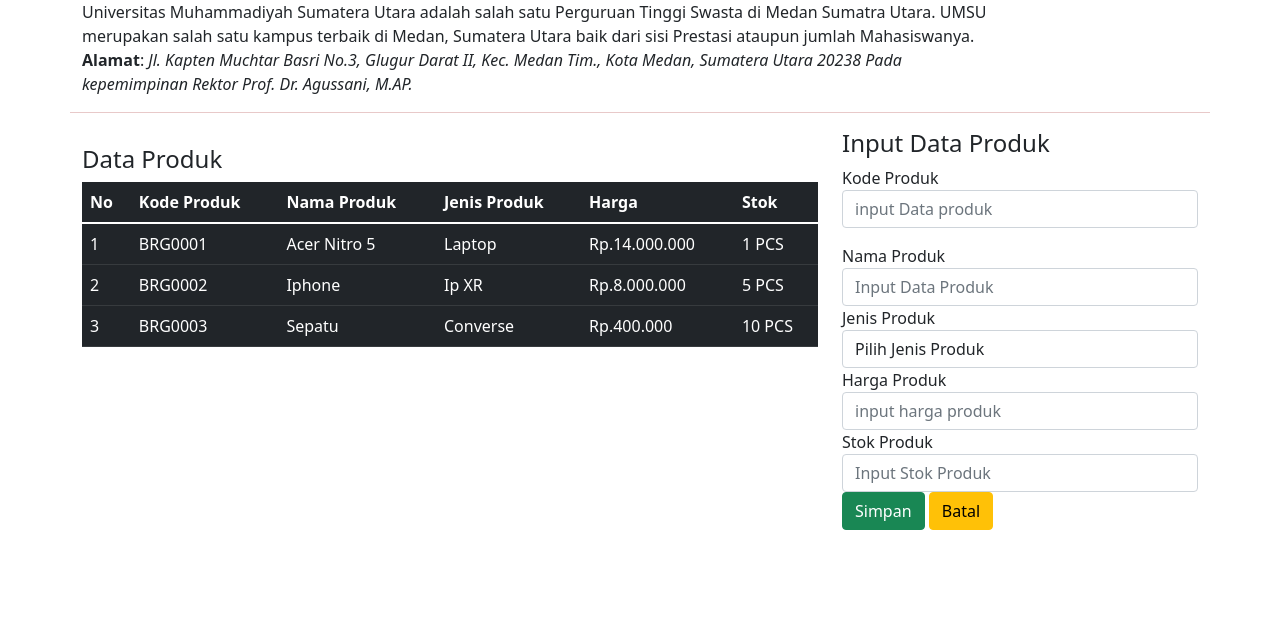
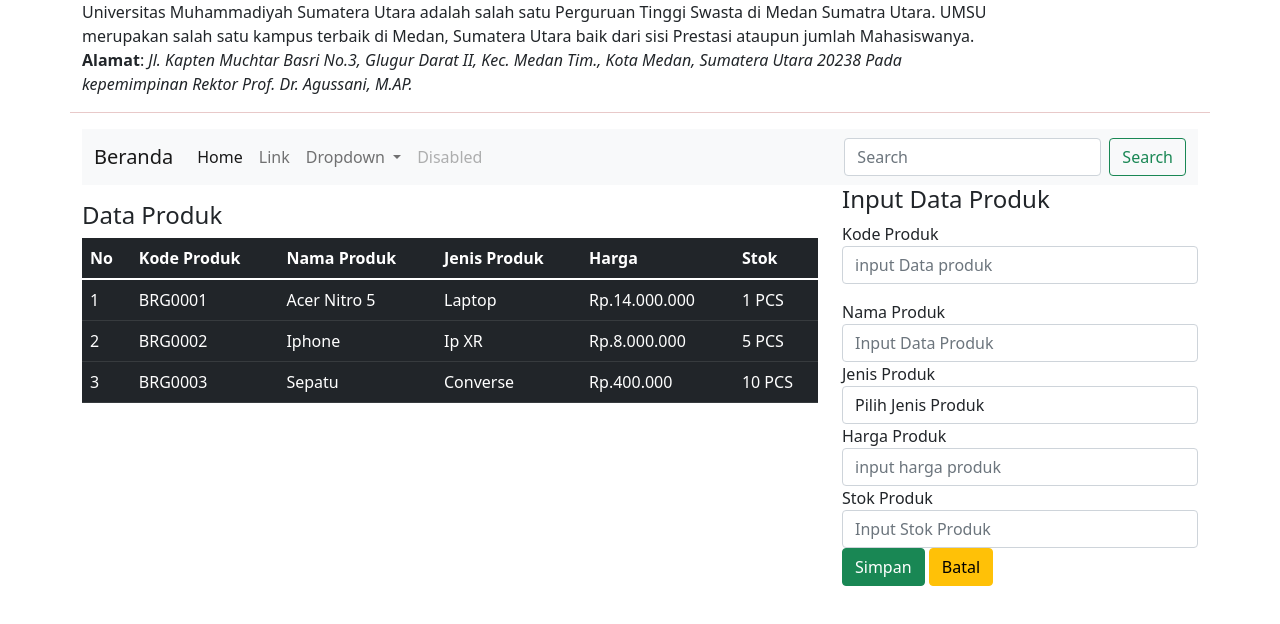
Before and after one commit to gilangaryudha/2009010111, a plain HTML site: page pertemuan 6/pertemuan 6/index.html in a window 1280 px wide. Shown: the part 56-680 px from the top of the page. Drawn offline with nearby package versions, Linux system fonts and the light colour scheme; files that its build step writes are made by us from their sources; files whose address does not match are found by name.

Commit message:
menambahkan navbar

```diff
--- a/pertemuan 6/pertemuan 6/index.html
+++ b/pertemuan 6/pertemuan 6/index.html
@@ -4,7 +4,7 @@
     <meta charset="UTF-8">
     <meta http-equiv="X-UA-Compatible" content="IE=edge">
     <meta name="viewport" content="width=device-width, initial-scale=1.0">
-    <title>Pertemuan 6</title>
+    <title>Pertemuan 8</title>
 
 
     <link href="https://cdn.jsdelivr.net/npm/bootstrap@5.1.3/dist/css/bootstrap.min.css" rel="stylesheet" integrity="sha384-1BmE4kWBq78iYhFldvKuhfTAU6auU8tT94WrHftjDbrCEXSU1oBoqyl2QvZ6jIW3" crossorigin="anonymous">
@@ -32,6 +32,45 @@
             <hr style="color: brown;">
 
         </div>
+
+        <nav class="navbar navbar-expand-lg navbar-light bg-light">
+  <div class="container-fluid">
+    <a class="navbar-brand" href="#">Beranda</a>
+    <button class="navbar-toggler" type="button" data-bs-toggle="collapse" data-bs-target="#navbarSupportedContent" aria-controls="navbarSupportedContent" aria-expanded="false" aria-label="Toggle navigation">
+      <span class="navbar-toggler-icon"></span>
+    </button>
+    <div class="collapse navbar-collapse" id="navbarSupportedContent">
+      <ul class="navbar-nav me-auto mb-2 mb-lg-0">
+        <li class="nav-item">
+          <a class="nav-link active" aria-current="page" href="#">Home</a>
+        </li>
+        <li class="nav-item">
+          <a class="nav-link" href="#">Link</a>
+        </li>
+        <li class="nav-item dropdown">
+          <a class="nav-link dropdown-toggle" href="#" id="navbarDropdown" role="button" data-bs-toggle="dropdown" aria-expanded="false">
+            Dropdown
+          </a>
+          <ul class="dropdown-menu" aria-labelledby="navbarDropdown">
+            <li><a class="dropdown-item" href="#">Action</a></li>
+            <li><a class="dropdown-item" href="#">Another action</a></li>
+            <li><hr class="dropdown-divider"></li>
+            <li><a class="dropdown-item" href="#">Something else here</a></li>
+          </ul>
+        </li>
+        <li class="nav-item">
+          <a class="nav-link disabled">Disabled</a>
+        </li>
+      </ul>
+      <form class="d-flex">
+        <input class="form-control me-2" type="search" placeholder="Search" aria-label="Search">
+        <button class="btn btn-outline-success" type="submit">Search</button>
+      </form>
+    </div>
+  </div>
+</nav>
+
+
         <div class="row">
             <div class="col-sm-8">
                 <p id="notif"></p>
```
